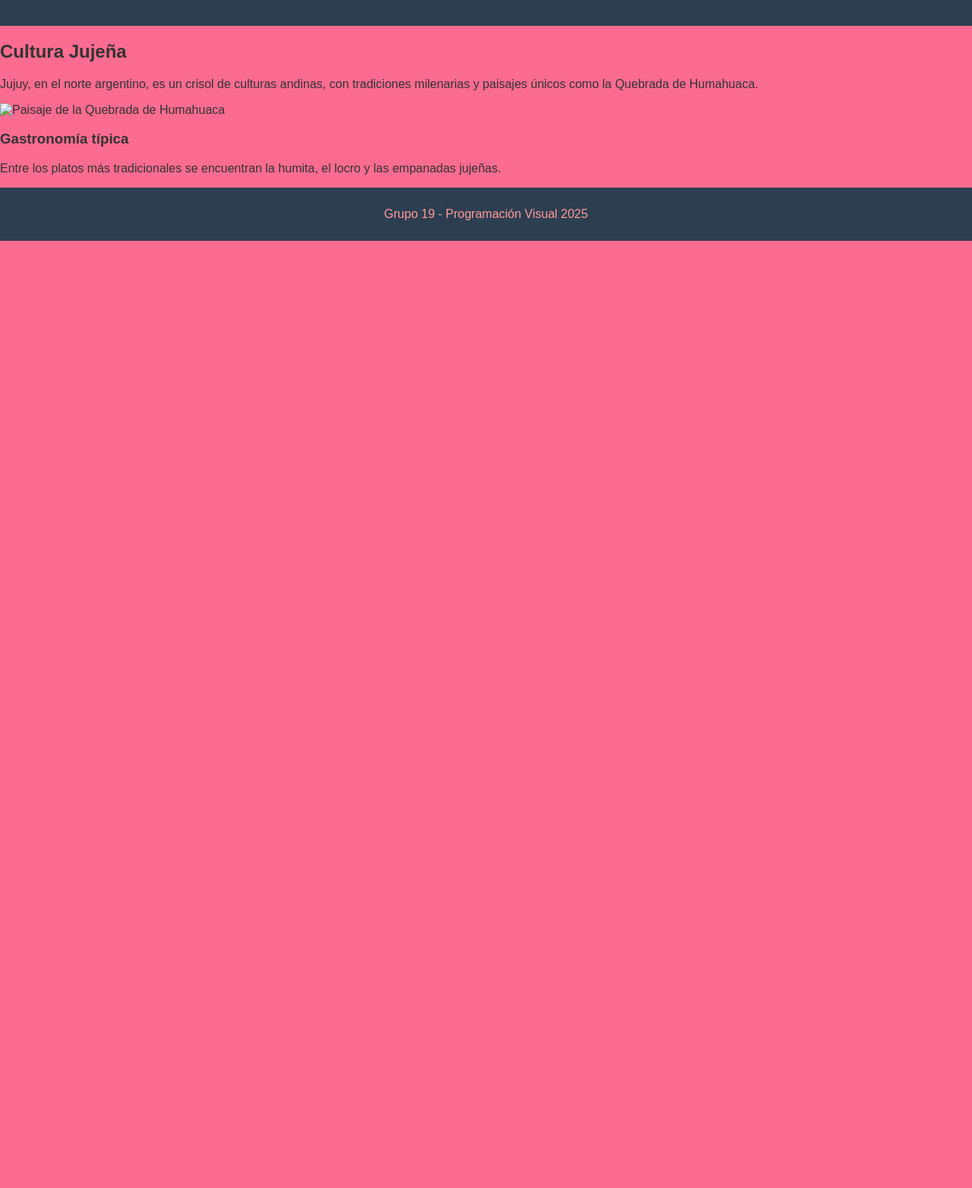
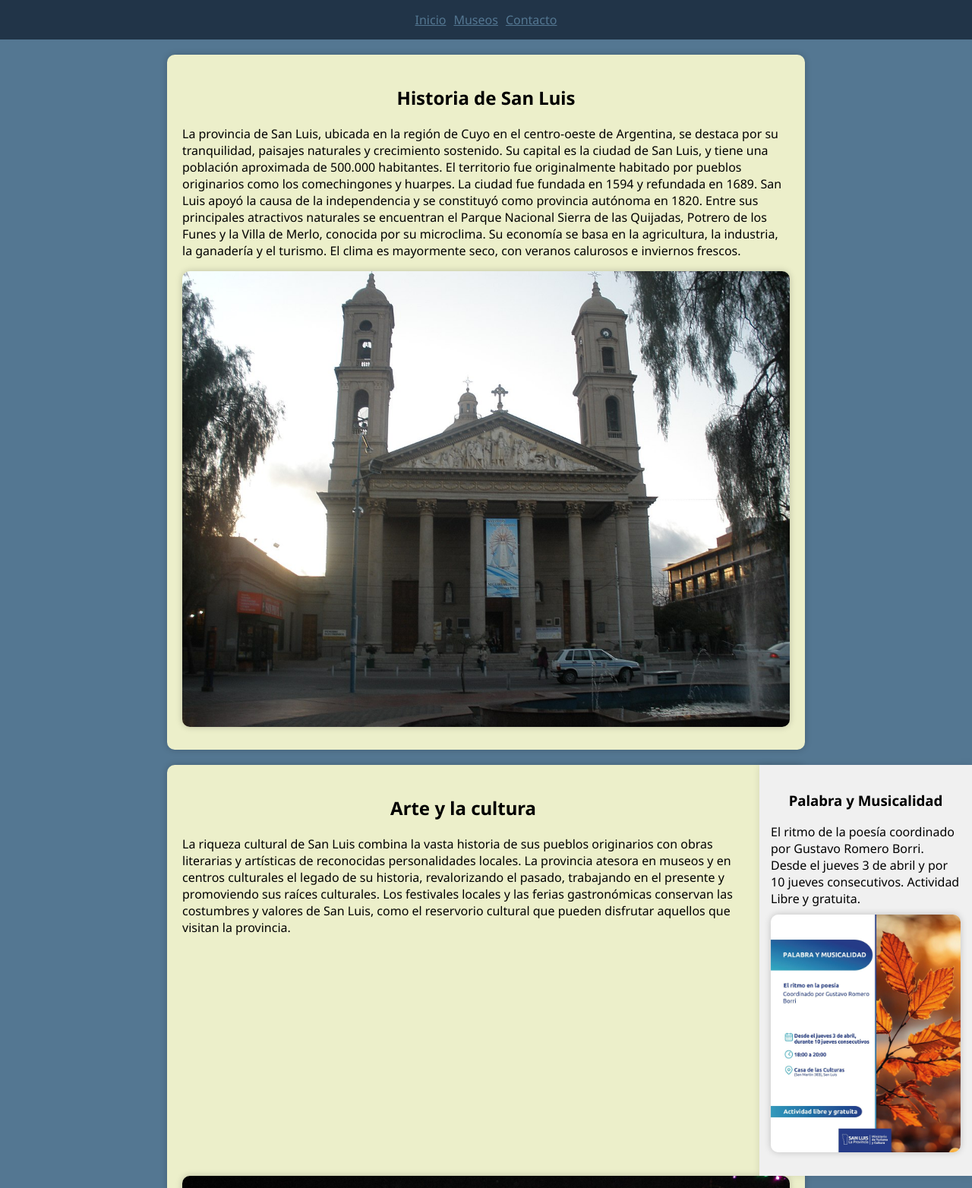
Before and after one commit to AmebaNea/pv_tp1_grupo19, a plain HTML site: page index.html in a window 1280 px wide. Shown: the part 120-1684 px from the top of the page at 76% size. Before the commit the page ends 800 px from the top, so only its background shows below. Drawn offline with Linux system fonts and the light colour scheme; files that its build step writes are made by us from their sources.

Commit message:
"Correcciones de estructura en las páginas HTML y CSS"

```diff
--- /dev/null
+++ b/css/styles.css
@@ -0,0 +1,123 @@
+:root{
+  --primary-color: #213448;
+  --secondary-color:#ECEFCA ;
+  --background-color: #547792;
+  --text-color: #000;
+  --border-radius: 10px; /* Bordes redondeados */
+  --box-shadow: 0 0 10px rgba(0, 0, 0, 0.2);
+}
+body{
+  background-color: var(--background-color);
+  margin:0;
+  color: var(--text-color);
+  font-family:Noto Sans;
+}
+/*header*/
+
+header {
+  display: flex;
+  align-items: center;
+  justify-content: center;
+  background-color: var(--primary-color);
+  color: var(--background-color);
+  padding: 20px;
+}
+
+/*nav*/
+nav{
+  display: block;
+  unicode-bidi: isolate;
+  background-color: var(--primary-color);
+}
+ul{
+  list-style: none;
+  padding: 10px;
+  margin: 0;
+  display: flex;
+  justify-content: center;
+}
+li{
+  padding: 5px;
+  color: #000;
+}
+
+/*general*/
+section, article{
+  max-width: 800px;
+  margin: 20px auto;
+  padding: 20px;
+  background-color: var(--secondary-color);
+  border-radius: var(--border-radius);
+  box-shadow: var(--box-shadow);
+}
+aside {
+  width: 250px;
+  height: fit-content;
+  float: right;
+  margin-left: 20px;
+  background-color: #f0f0f0;
+  padding: 15px;
+  box-shadow: 0 0 10px rgba(0,0,0,0.1);
+}
+h1, h2, h3 {
+  font-weight: bold;
+  text-align: center;
+}
+a{
+  color: var(--background-color);
+}
+a:hover {
+  color: #077A7D;
+}
+/*img*/
+img {
+  max-width: 100%;
+  height: auto;
+  display: block;
+  margin: 10px auto;
+  border-radius: var(--border-radius);
+  box-shadow: var(--box-shadow);
+}
+/*Formulario*/
+.formulario{
+  max-width: 600px;
+  margin: 20px auto;
+  padding: 20px;
+}
+.formulario label{
+  display: flex;
+  margin-bottom: 5px;
+  font-weight: bold;
+  padding-left: 5px;
+}
+.formulario input, .formulario textarea {
+  width: 100%;
+  padding: 10px;
+  margin-bottom: 15px;
+  border: 1px var(--primary-color);
+  border-radius: 5px;
+  box-shadow: 0 2px 4px rgba(0, 0, 0, 0.1);
+  box-sizing: border-box;
+}
+/* Footer */
+footer {
+  background: var(--primary-color);
+  color: #fff;
+  padding: 20px;
+  text-align: center;
+  border-top: 2px solid var(--secondary-color);
+}
+
+footer p {
+  margin: 5px 0;
+}
+
+footer a {
+  color: #fff;
+  font-weight: bold;
+  transition: color 0.3s ease;
+}
+
+footer a:hover {
+  color: var(--secondary-color);
+}
--- a/index.html
+++ b/index.html
@@ -3,12 +3,17 @@
 <head>
   <meta charset="UTF-8">
   <meta name="viewport" content="width=device-width, initial-scale=1.0">
-  <title>Cultura de Jujuy</title>
+  <title> San Luis</title>
   <link rel="stylesheet" href="css/styles.css">
+  <link rel="preconnect" href="https://fonts.googleapis.com">
+  <link rel="preconnect" href="https://fonts.gstatic.com" crossorigin>
+  <link href="https://fonts.googleapis.com/css2?family=Noto+Sans:ital,wght@0,100..900;1,100..900&family=Ubuntu:ital,wght@0,300;0,400;0,500;0,700;1,300;1,400;1,500;1,700&display=swap" rel="stylesheet">
 </head>
 <body>
   <header>
-    <h1>Bienvenidos a Jujuy</h1>
+    <img src="imagenes/logo-sl-transparente.png" alt="Logo" style="height: 60px;">
+    <h1 style="margin: 0 auto;">Bienvenidos a San Luis</h1>
+  </header>
     <nav>
       <ul>
         <li><a href="index.html">Inicio</a></li>
@@ -16,23 +21,42 @@
         <li><a href="contacto.html">Contacto</a></li>
       </ul>
     </nav>
-  </header>
-
-  <main>
-    <section>
-      <h2>Cultura Jujeña</h2>
-      <p>Jujuy, en el norte argentino, es un crisol de culturas andinas, con tradiciones milenarias y paisajes únicos como la Quebrada de Humahuaca.</p>
-      <img src="" alt="Paisaje de la Quebrada de Humahuaca" width="400">
-    </section>
-
-    <article>
-      <h3>Gastronomía típica</h3>
-      <p>Entre los platos más tradicionales se encuentran la humita, el locro y las empanadas jujeñas.</p>
-    </article>
-  </main>
-
+  <section>
+    <h2>Historia de San Luis</h2>
+      <p> La provincia de San Luis, ubicada en la región de Cuyo en el centro-oeste de Argentina, se destaca por su tranquilidad, paisajes naturales y crecimiento sostenido.
+        Su capital es la ciudad de San Luis, y tiene una población aproximada de 500.000 habitantes.
+          El territorio fue originalmente habitado por pueblos originarios como los comechingones y huarpes. La ciudad fue fundada en 1594 y refundada en 1689.
+        San Luis apoyó la causa de la independencia y se constituyó como provincia autónoma en 1820.
+          Entre sus principales atractivos naturales se encuentran el Parque Nacional Sierra de las Quijadas, Potrero de los Funes y la Villa de Merlo, conocida por su microclima.
+        Su economía se basa en la agricultura, la industria, la ganadería y el turismo. El clima es mayormente seco, con veranos calurosos e inviernos frescos.
+      <br>
+      </p>
+      <img src="imagenes/CatedralCuidad_de_San_Luis.jpg" alt="Catedral de la Ciudad de San Luis">
+  </section>
+  <aside>
+    <h3>Palabra y Musicalidad</h3>
+    <p>El ritmo de la poesía coordinado por Gustavo Romero Borri. Desde el jueves 3 de abril y por 10 jueves consecutivos. Actividad Libre y gratuita.
+      <br> <img src="imagenes/palabra-y-musicalidadSL.jpg" alt="Afiche del evento Palabra y Musicalidad en San Luis">
+    </p>
+  </aside>
+  <section>
+    <h2>Arte y la cultura</h2>
+      <p>La riqueza cultural de San Luis combina la vasta historia de sus pueblos originarios con obras literarias y artísticas de reconocidas personalidades locales.
+        La provincia atesora en museos y en centros culturales el legado de su historia, revalorizando el pasado, trabajando en el presente y promoviendo sus raíces culturales.
+        Los festivales locales y las ferias gastronómicas conservan las costumbres y valores de San Luis, como el reservorio cultural que pueden disfrutar aquellos que visitan la provincia.
+      <br><img src="imagenes/img.jpg" alt="Paisaje cultural de San Luis">
+      </p>
+  </section>
+  <article>
+    <h2>Conectá con la gastronomía</h2>
+      <p>San Luis se caracteriza por la diversidad en su gastronomía, destacándose el chivito con chanfaina y distintos productos regionales como dulces y variedad de quesos.
+        Estas experiencias invitan a conectar con la identidad de las distintas regiones de la provincia, desde elaboraciones de alta cocina hasta preparaciones artesanales.
+      <br><img src="imagenes/gastronomiaSL.jpg" alt="Platos típicos de la gastronomía de San Luis">
+      </p>
+  </article>
   <footer>
     <p>Grupo 19 - Programación Visual 2025</p>
-  </footer>
+    <p><a href="index.html">Inicio</a> | <a href="museos.html">Museos</a> | <a href="contacto.html">Contacto</a></p>
+</footer>
 </body>
 </html>
```
Also changed, not shown: contacto.html (+13 -10 lines), museos.html (+37 -13 lines), imagenes/CatedralCuidad_de_San_Luis.jpg (added), imagenes/MUHSAL-2.jpg (added), imagenes/gastronomiaSL.jpg (added), imagenes/img.jpg (added), imagenes/logo-sl-transparente.png (added), imagenes/palabra-y-musicalidadSL.jpg (added).
